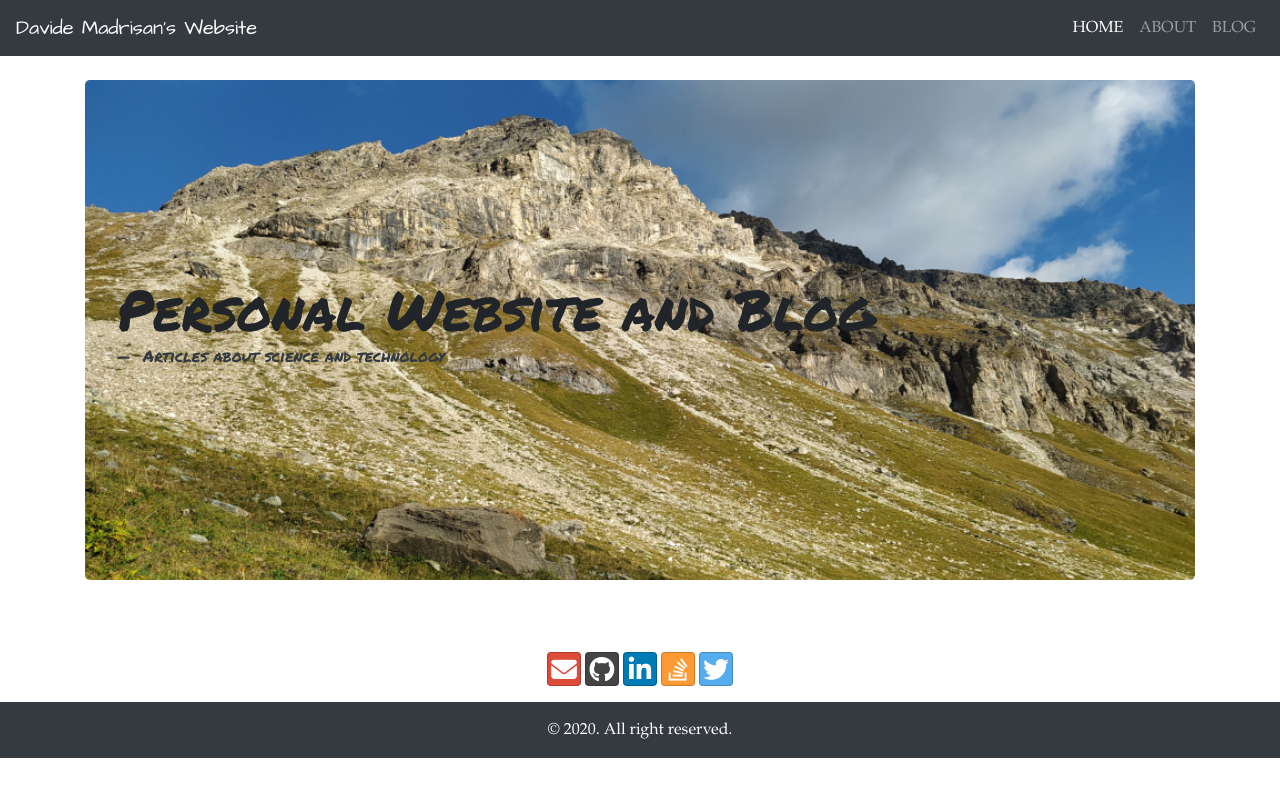
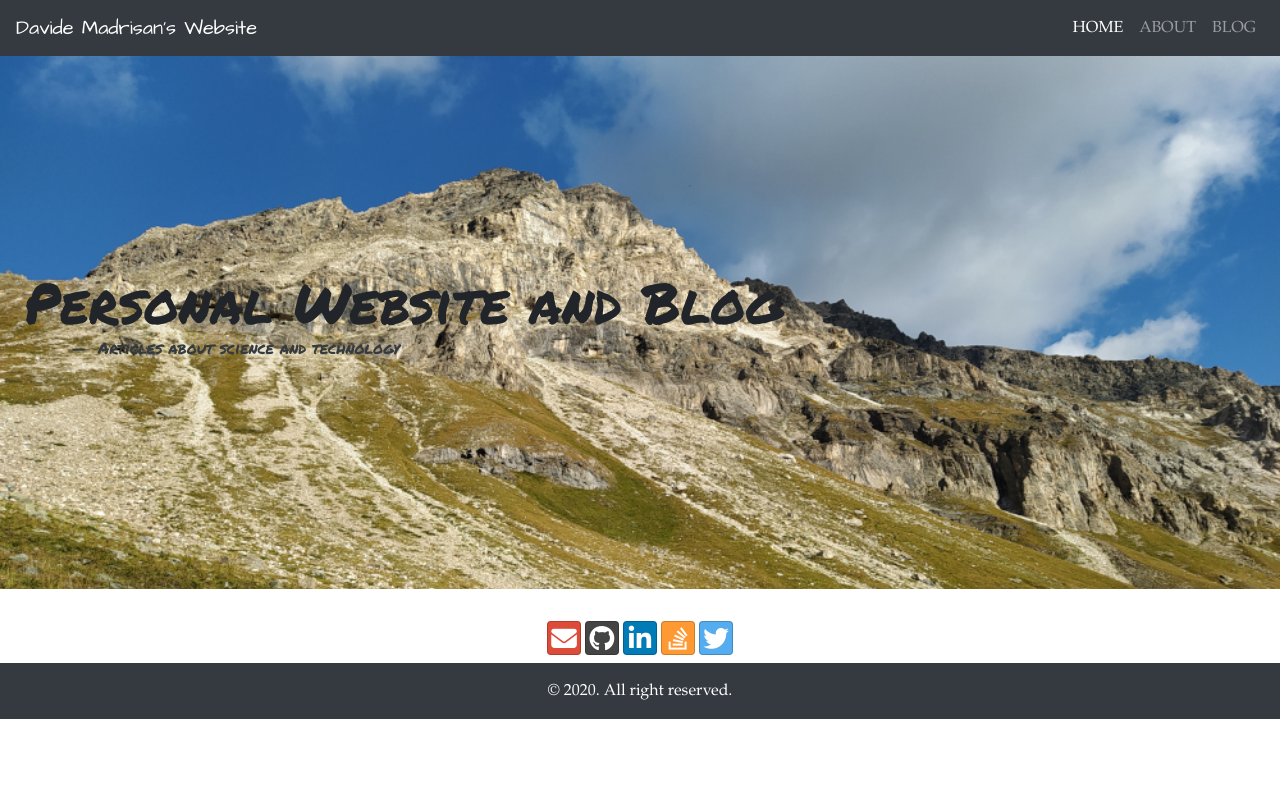
Before and after one commit to madrisan/madrisan.github.io, a Jekyll site: the page built from index.html, in a window 1280 px wide. Shown: the top 797 px of the page. Built offline with Jekyll 4.4.1, drawn with Linux system fonts in a browser that asks for light colours; nearby versions of some CDN libraries.

Commit message:
Make fluid the image of the main page
Signed-off-by: Davide Madrisan <davide.madrisan@gmail.com>

```diff
--- a/_layouts/default.html
+++ b/_layouts/default.html
@@ -29,8 +29,8 @@
 
   </body>
 
-  <footer class="page-footer font-small pt-4">
-    <div class="container text-center py-3">
+  <footer class="page-footer font-small">
+    <div class="container text-center pb-2">
       <a class="btn btn-social-icon btn-google"
 	 onclick="window.location.href='mailto:davide.madrisan@gmail.com';">
 	 <span class="fa fa-envelope"></span>
--- a/assets/css/main.css
+++ b/assets/css/main.css
@@ -22,10 +22,11 @@ h1, h2, h3, h4, h5, h6 {
 
 .main-jumbotron {
     background: url("/images/main-mountains.jpg");
-    background-position: 0 50%;
+    background-position: 20 70%;
     background-size: cover;
     font-family: 'Permanent Marker';
-    height: 500px;
+    height: 400pt;
+    max-width: 100%;
 }
 
 .navbar-brand {
--- a/index.html
+++ b/index.html
@@ -24,13 +24,11 @@ title: Davide Madrisan's Website
     </div>
 </nav>
 
-<div class="container pt-4">
-    <div class="jumbotron main-jumbotron ml-auto d-flex align-items-center">
-        <blockquote class="blockquote">
-            <span class="display-4 text-center">Personal Website and Blog</span>
-            <span class="blockquote-footer text-dark">
-                Articles about science and technology
-            </span>
-        </blockquote>
-    </div>
+<div class="jumbotron jumbotron-fluid main-jumbotron d-flex align-items-center img-fluid">
+    <blockquote class="blockquote ml-4">
+        <span class="display-4">Personal Website and Blog</span>
+        <span class="blockquote-footer text-dark ml-5">
+            Articles about science and technology
+        </span>
+    </blockquote>
 </div>
```
